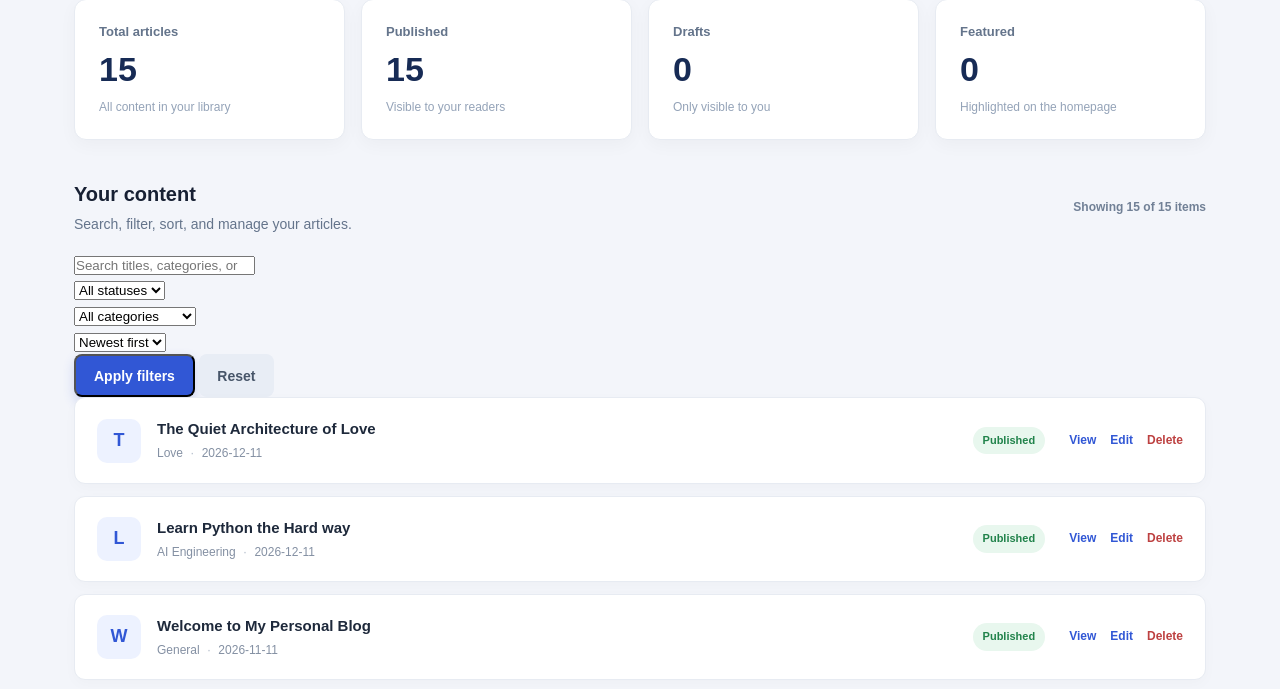
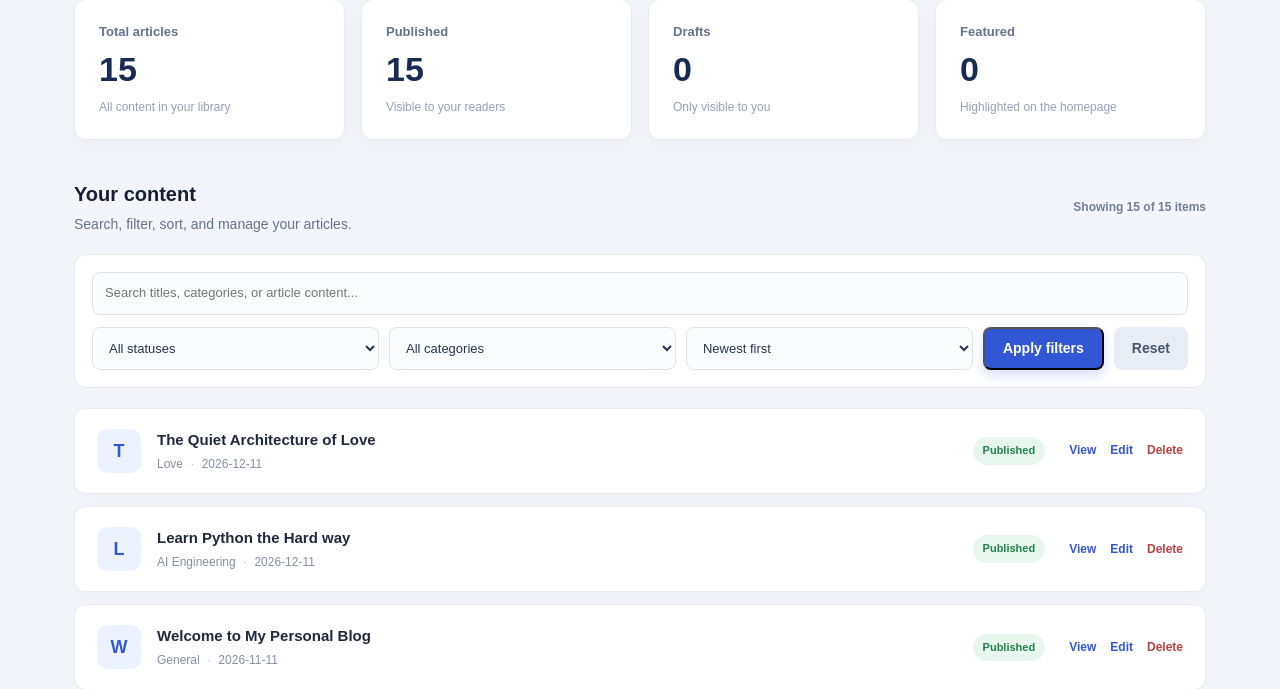
Before and after one commit to ugochi74/personal-blog, a Flask app: page /admin/dashboard in a window 1280 px wide. Shown: the part 252-941 px from the top of the page. Run offline with Flask 3, Linux system fonts and the light colour scheme; the visitor is signed in with stand-in values (Sample User, id 1); parts of the project's set-up code (start-up, migrations or seed data) failed here and were passed over.

Commit message:
Style admin article filters and writing statistics

```diff
--- a/static/css/style.css
+++ b/static/css/style.css
@@ -1686,3 +1686,78 @@ body:not(.admin-page) .no-articles a {
 }
 .error-page h1 { margin: 10px 0 12px; color: #172f50; font-size: clamp(30px, 5vw, 42px); }
 .error-page p:not(.section-eyebrow) { margin-bottom: 24px; color: #66758b; }
+
+
+/* Admin dashboard search and filter controls */
+.admin-filter-form {
+    display: flex;
+    flex-direction: column;
+    gap: 12px;
+    margin: 18px 0 20px;
+    padding: 17px;
+    border: 1px solid #e3e9f1;
+    border-radius: 12px;
+    background: #fff;
+}
+.admin-filter-search input,
+.admin-filter-controls select {
+    min-height: 43px;
+    width: 100%;
+    padding: 10px 12px;
+    border: 1px solid #dce3ec;
+    border-radius: 8px;
+    background: #fbfcfe;
+    color: #24364d;
+    font: inherit;
+    font-size: 13px;
+}
+.admin-filter-search input:focus,
+.admin-filter-controls select:focus {
+    outline: none;
+    border-color: #5279a6;
+    box-shadow: 0 0 0 3px rgba(82, 121, 166, .11);
+}
+.admin-filter-controls {
+    display: grid;
+    grid-template-columns: repeat(3, minmax(130px, 1fr)) auto auto;
+    gap: 10px;
+}
+.admin-filter-controls .button {
+    display: inline-flex;
+    min-height: 43px;
+    align-items: center;
+    justify-content: center;
+}
+.editor-counter {
+    color: #8490a3;
+    font-size: 11px;
+    text-align: right;
+}
+.editor-writing-stats {
+    display: flex;
+    flex-wrap: wrap;
+    gap: 10px 18px;
+    padding: 11px 13px;
+    border: 1px solid #e3e9f1;
+    border-radius: 8px;
+    background: #f7f9fc;
+    color: #64748b;
+    font-size: 12px;
+}
+.editor-writing-stats strong {
+    color: #244a76;
+    font-size: 13px;
+}
+@media (max-width: 760px) {
+    .admin-filter-controls {
+        grid-template-columns: 1fr 1fr;
+    }
+    .admin-filter-controls .button {
+        width: 100%;
+    }
+}
+@media (max-width: 480px) {
+    .admin-filter-controls {
+        grid-template-columns: 1fr;
+    }
+}
```
